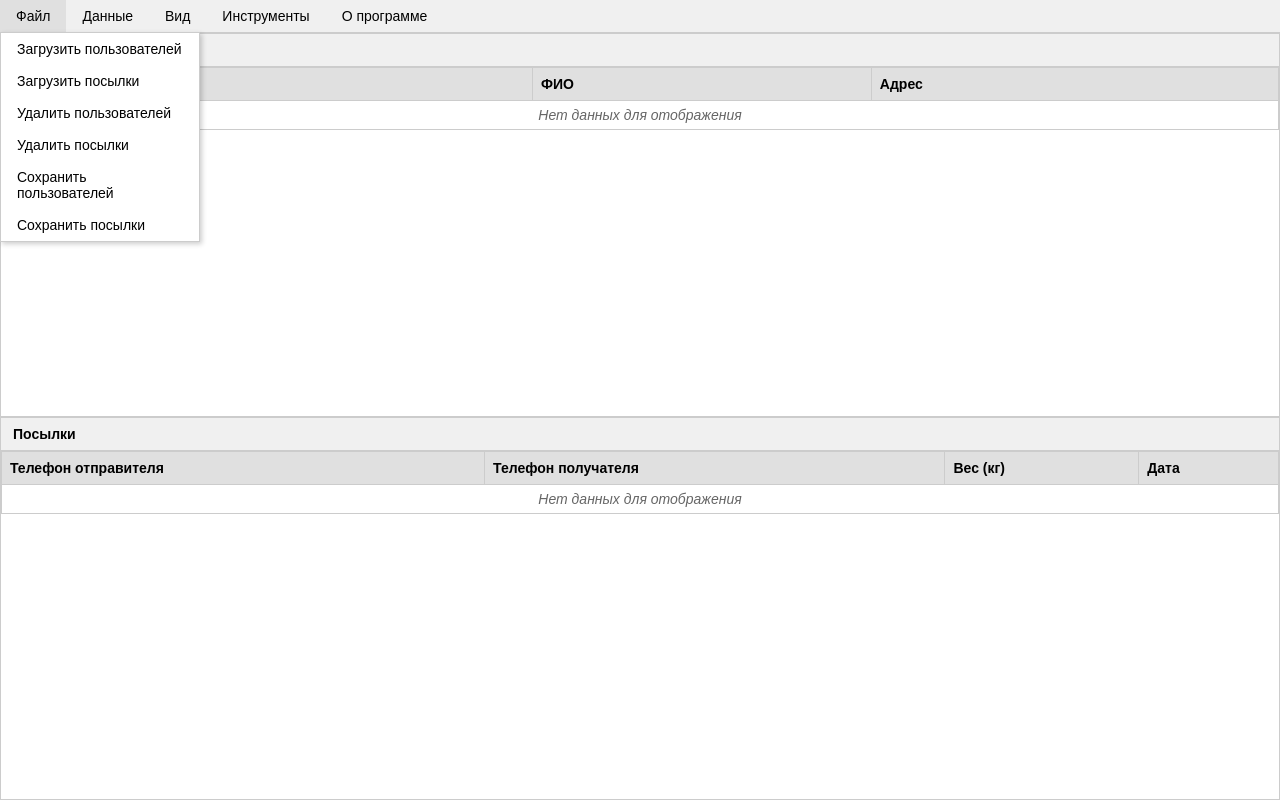
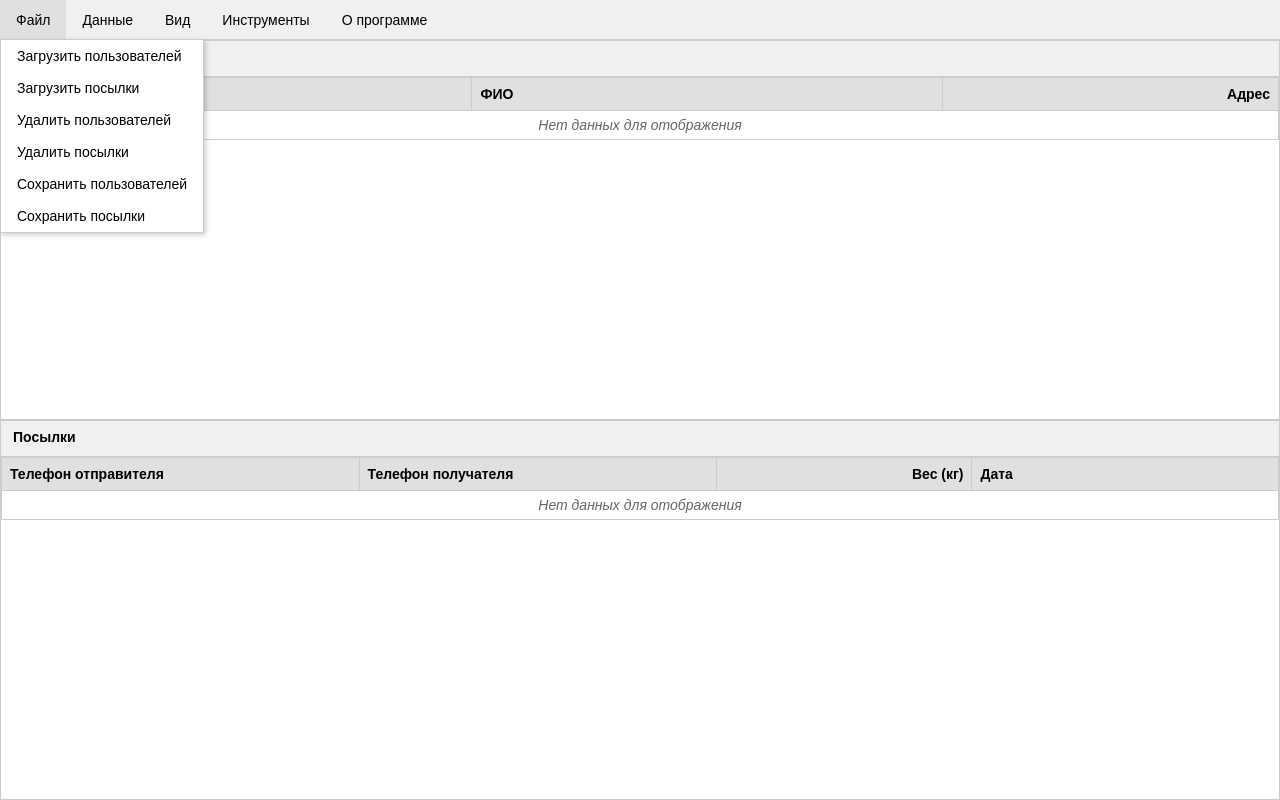
Before and after one commit to monforje/mail-base, a React (Vite) app in the folder src/renderer/: page / in a window 1280 px wide. Built offline with nearby package versions, Linux system fonts and the light colour scheme.

Commit message:
фикса на скролл секций

```diff
--- a/src/renderer/src/assets/App.css
+++ b/src/renderer/src/assets/App.css
@@ -7,16 +7,26 @@
 body {
   font-family: Arial, sans-serif;
   font-size: 14px;
+  overflow: hidden;
+  /* Предотвращаем скролл основного окна */
 }
 
 .app {
   height: 100vh;
+  width: 100vw;
   display: flex;
   flex-direction: column;
+  overflow: hidden;
+  /* Фиксируем размер приложения */
 }
 
 .content-area {
   flex: 1;
   display: flex;
   flex-direction: column;
+  height: calc(100vh - 40px);
+  /* Вычитаем высоту меню */
+  min-height: 0;
+  /* Важно для flex элементов с overflow */
+  overflow: hidden;
 }
--- a/src/renderer/src/assets/MenuStrip.css
+++ b/src/renderer/src/assets/MenuStrip.css
@@ -2,10 +2,17 @@
   background-color: #f0f0f0;
   border-bottom: 1px solid #ccc;
   padding: 0;
+  height: 40px;
+  /* Фиксированная высота меню */
+  flex-shrink: 0;
+  /* Меню не сжимается */
+  overflow: visible;
+  /* Разрешаем показ выпадающих меню */
 }
 
 .menu-bar {
   display: flex;
+  height: 100%;
 }
 
 .menu-item {
@@ -19,6 +26,10 @@
   background-color: transparent;
   border: none;
   font-size: 14px;
+  height: 40px;
+  /* Фиксированная высота кнопки */
+  display: flex;
+  align-items: center;
 }
 
 .menu-title:hover {
@@ -35,6 +46,10 @@
   box-shadow: 2px 2px 5px rgba(0, 0, 0, 0.2);
   z-index: 1000;
   min-width: 200px;
+  max-height: 400px;
+  /* Ограничиваем высоту выпадающего меню */
+  overflow-y: auto;
+  /* Добавляем скролл если нужно */
 }
 
 .menu-item:hover .dropdown-menu {
@@ -50,6 +65,8 @@
   text-align: left;
   cursor: pointer;
   font-size: 14px;
+  white-space: nowrap;
+  /* Предотвращаем перенос текста */
 }
 
 .menu-button:hover {
--- a/src/renderer/src/assets/PackagesSectionStyles/PackagesSection.css
+++ b/src/renderer/src/assets/PackagesSectionStyles/PackagesSection.css
@@ -3,6 +3,14 @@
   border: 1px solid #ccc;
   display: flex;
   flex-direction: column;
+  height: 50%;
+  /* Фиксированная высота - половина доступного пространства */
+  min-height: 200px;
+  /* Минимальная высота для удобства */
+  max-height: 50vh;
+  /* Максимальная высота относительно viewport */
+  overflow: hidden;
+  /* Предотвращаем расширение секции */
 }
 
 .section-header {
@@ -10,9 +18,18 @@
   padding: 8px 12px;
   border-bottom: 1px solid #ccc;
   font-weight: bold;
+  flex-shrink: 0;
+  /* Заголовок не сжимается */
+  height: 36px;
+  /* Фиксированная высота заголовка */
 }
 
 .table-container {
   flex: 1;
   overflow: auto;
+  /* Включаем скролл внутри контейнера */
+  min-height: 0;
+  /* Важно для работы overflow в flex */
+  height: calc(100% - 36px);
+  /* Высота минус заголовок */
 }
--- a/src/renderer/src/assets/PackagesSectionStyles/PackagesTable.css
+++ b/src/renderer/src/assets/PackagesSectionStyles/PackagesTable.css
@@ -1,6 +1,8 @@
 .data-table {
   width: 100%;
   border-collapse: collapse;
+  table-layout: fixed;
+  /* Фиксируем ширину колонок */
 }
 
 .data-table th {
@@ -9,11 +11,52 @@
   text-align: left;
   border: 1px solid #ccc;
   font-weight: bold;
+  position: sticky;
+  /* Закрепляем заголовки при скролле */
+  top: 0;
+  z-index: 10;
+}
+
+/* Фиксированные ширины колонок для посылок */
+.data-table th:nth-child(1),
+/* Телефон отправителя */
+.data-table td:nth-child(1) {
+  width: 140px;
+  min-width: 140px;
+  max-width: 140px;
+}
+
+.data-table th:nth-child(2),
+/* Телефон получателя */
+.data-table td:nth-child(2) {
+  width: 140px;
+  min-width: 140px;
+  max-width: 140px;
+}
+
+.data-table th:nth-child(3),
+/* Вес */
+.data-table td:nth-child(3) {
+  width: 100px;
+  min-width: 100px;
+  max-width: 100px;
+  text-align: right;
+}
+
+.data-table th:nth-child(4),
+/* Дата */
+.data-table td:nth-child(4) {
+  width: 120px;
+  min-width: 120px;
+  max-width: 120px;
 }
 
 .data-table td {
   padding: 6px 8px;
   border: 1px solid #ccc;
+  overflow: hidden;
+  text-overflow: ellipsis;
+  white-space: nowrap;
 }
 
 .data-table tr:nth-child(even) {
@@ -25,4 +68,6 @@
   color: #666;
   font-style: italic;
   padding: 20px;
+  white-space: normal;
+  /* Разрешаем перенос текста для сообщения */
 }
--- a/src/renderer/src/assets/UsersSectionStyles/UsersSection.css
+++ b/src/renderer/src/assets/UsersSectionStyles/UsersSection.css
@@ -3,6 +3,14 @@
   border: 1px solid #ccc;
   display: flex;
   flex-direction: column;
+  height: 50%;
+  /* Фиксированная высота - половина доступного пространства */
+  min-height: 200px;
+  /* Минимальная высота для удобства */
+  max-height: 50vh;
+  /* Максимальная высота относительно viewport */
+  overflow: hidden;
+  /* Предотвращаем расширение секции */
 }
 
 .section-header {
@@ -10,9 +18,18 @@
   padding: 8px 12px;
   border-bottom: 1px solid #ccc;
   font-weight: bold;
+  flex-shrink: 0;
+  /* Заголовок не сжимается */
+  height: 36px;
+  /* Фиксированная высота заголовка */
 }
 
 .table-container {
   flex: 1;
   overflow: auto;
+  /* Включаем скролл внутри контейнера */
+  min-height: 0;
+  /* Важно для работы overflow в flex */
+  height: calc(100% - 36px);
+  /* Высота минус заголовок */
 }
--- a/src/renderer/src/assets/UsersSectionStyles/UsersTable.css
+++ b/src/renderer/src/assets/UsersSectionStyles/UsersTable.css
@@ -1,6 +1,8 @@
 .data-table {
   width: 100%;
   border-collapse: collapse;
+  table-layout: fixed;
+  /* Фиксируем ширину колонок */
 }
 
 .data-table th {
@@ -9,11 +11,42 @@
   text-align: left;
   border: 1px solid #ccc;
   font-weight: bold;
+  position: sticky;
+  /* Закрепляем заголовки при скролле */
+  top: 0;
+  z-index: 10;
+}
+
+/* Фиксированные ширины колонок для пользователей */
+.data-table th:nth-child(1),
+/* Телефон */
+.data-table td:nth-child(1) {
+  width: 140px;
+  min-width: 140px;
+  max-width: 140px;
+}
+
+.data-table th:nth-child(2),
+/* ФИО */
+.data-table td:nth-child(2) {
+  width: 200px;
+  min-width: 200px;
+  max-width: 200px;
+}
+
+.data-table th:nth-child(3),
+/* Адрес */
+.data-table td:nth-child(3) {
+  width: auto;
+  min-width: 150px;
 }
 
 .data-table td {
   padding: 6px 8px;
   border: 1px solid #ccc;
+  overflow: hidden;
+  text-overflow: ellipsis;
+  white-space: nowrap;
 }
 
 .data-table tr:nth-child(even) {
@@ -25,4 +58,6 @@
   color: #666;
   font-style: italic;
   padding: 20px;
+  white-space: normal;
+  /* Разрешаем перенос текста для сообщения */
 }
```
